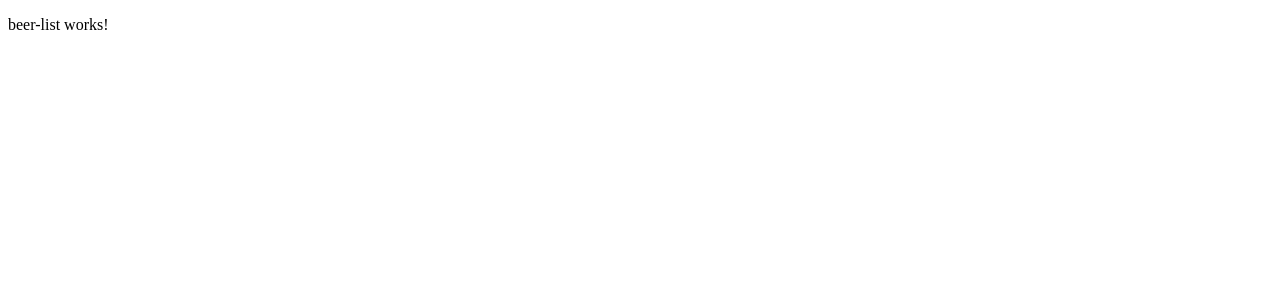
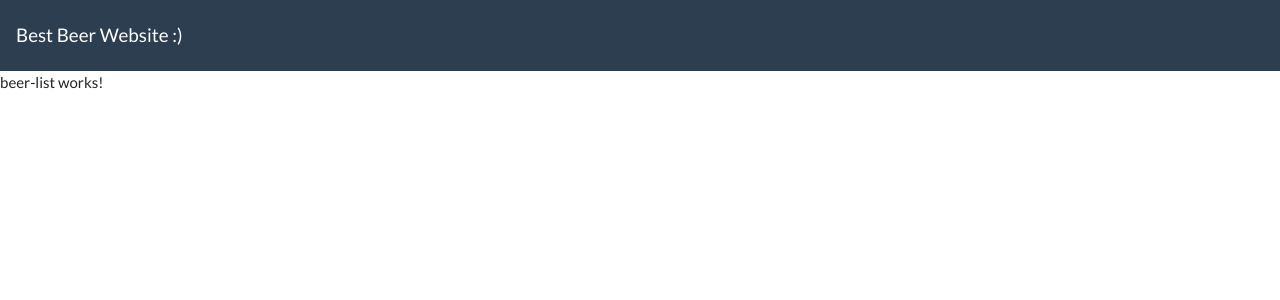
Before and after one commit to anxhelo1/BeersWebsite, an Angular app: page /beers in a window 1280 px wide. Shown: the top 300 px of the page. Built offline with nearby package versions, Linux system fonts and the light colour scheme.

Commit message:
adding template and navbar

```diff
--- a/src/app/app.component.html
+++ b/src/app/app.component.html
@@ -1,2 +1,2 @@
-
+<app-navbar></app-navbar>
 <router-outlet></router-outlet>
--- a/src/app/app.module.ts
+++ b/src/app/app.module.ts
@@ -5,12 +5,14 @@ import { AppRoutingModule } from './app-routing.module';
 import { AppComponent } from './app.component';
 import { BeerListComponent } from './components/beer-list/beer-list.component';
 import { BeerDetailsComponent } from './components/beer-details/beer-details.component';
+import { NavbarComponent } from './components/shared/navbar/navbar.component';
 
 @NgModule({
   declarations: [
     AppComponent,
     BeerListComponent,
-    BeerDetailsComponent
+    BeerDetailsComponent,
+    NavbarComponent
   ],
   imports: [
     BrowserModule,
--- /dev/null
+++ b/src/app/components/shared/navbar/navbar.component.html
@@ -0,0 +1,6 @@
+<nav class="navbar navbar-expand-lg navbar-dark bg-primary">
+  <a class="navbar-brand" href="#">Best Beer Website :)</a>
+  <button class="navbar-toggler" type="button" data-toggle="collapse" data-target="#navbarColor01" aria-controls="navbarColor01" aria-expanded="false" aria-label="Toggle navigation">
+    <span class="navbar-toggler-icon"></span>
+  </button>
+</nav>
--- /dev/null
+++ b/src/app/components/shared/navbar/navbar.component.ts
@@ -0,0 +1,15 @@
+import { Component, OnInit } from '@angular/core';
+
+@Component({
+  selector: 'app-navbar',
+  templateUrl: './navbar.component.html',
+  styleUrls: ['./navbar.component.css']
+})
+export class NavbarComponent implements OnInit {
+
+  constructor() { }
+
+  ngOnInit() {
+  }
+
+}
--- a/src/index.html
+++ b/src/index.html
@@ -6,6 +6,7 @@
   <base href="/">
 
   <meta name="viewport" content="width=device-width, initial-scale=1">
+  <link rel="stylesheet" href="https://bootswatch.com/4/flatly/bootstrap.min.css">
   <link rel="icon" type="image/x-icon" href="favicon.ico">
 </head>
 <body>
```
Also changed, not shown: src/app/components/shared/navbar/navbar.component.css (added), 1 other file (tests, documents, lock files or other folders).
